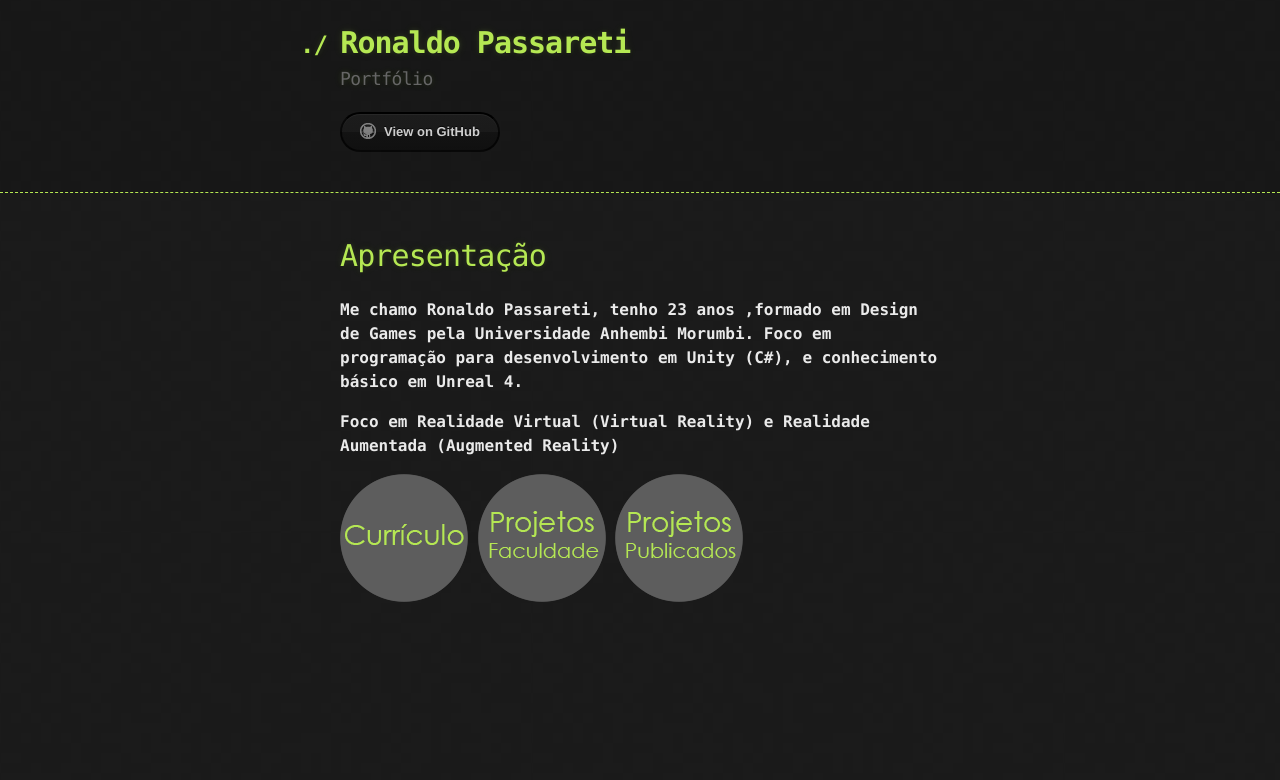
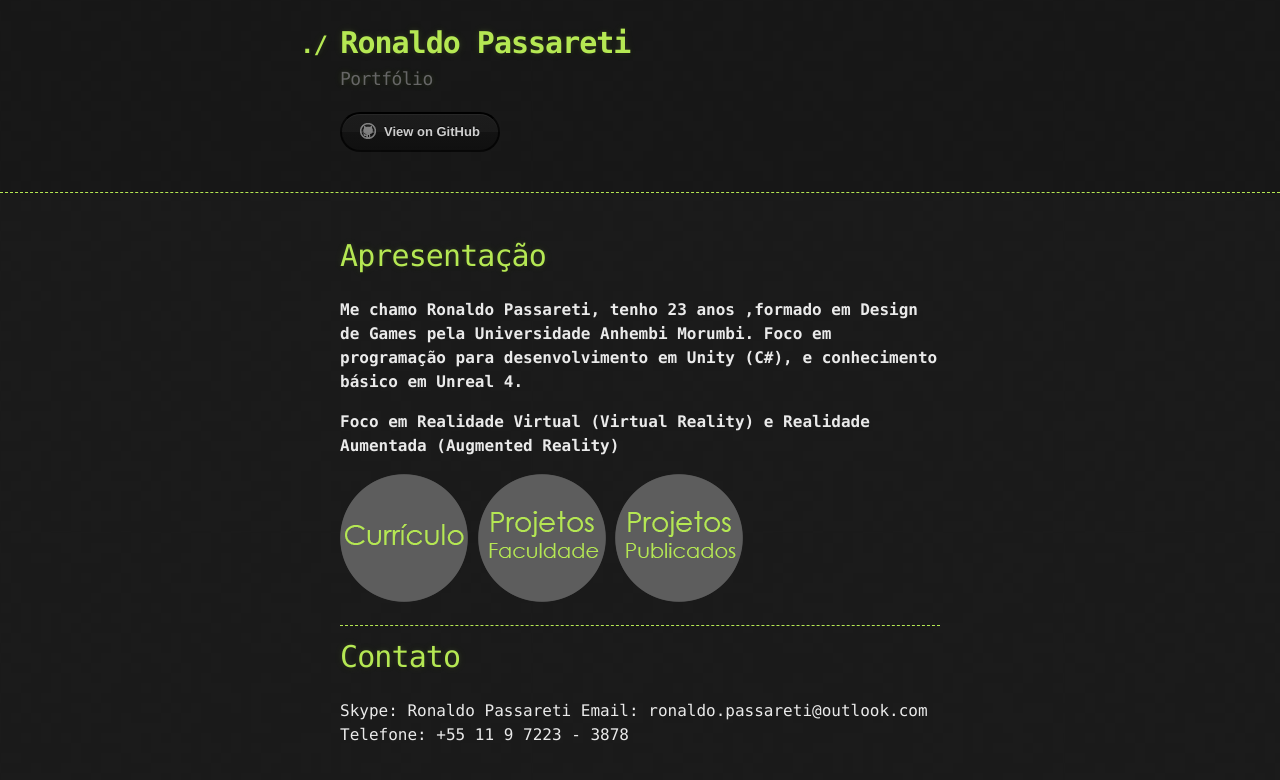
Before and after one commit to rpassareti/rpassareti.github.io, a Jekyll site: the page built from index.md, in a window 1280 px wide. Shown: the top 780 px of the page. Built offline with Jekyll 4.4.1, drawn with Linux system fonts in a browser that asks for light colours; our own code applies the rules of GitHub Pages for plain Markdown files.

Commit message:
Update index.md

```diff
--- a/index.md
+++ b/index.md
@@ -6,3 +6,11 @@
 
 [![](https://raw.githubusercontent.com/rpassareti/rpassareti.github.io/master/bts/bt_curriculo_128.png)](curriculo)      [![](https://raw.githubusercontent.com/rpassareti/rpassareti.github.io/master/bts/bt_projetosfacul_128.png)](projfacul)
 [![](https://raw.githubusercontent.com/rpassareti/rpassareti.github.io/master/bts/bt_projetospubl_128.png)](projpubl)
+
+* * *
+
+# [](#header-2)Contato
+
+Skype: Ronaldo Passareti
+Email: ronaldo.passareti@outlook.com
+Telefone: +55 11 9 7223 - 3878
```
